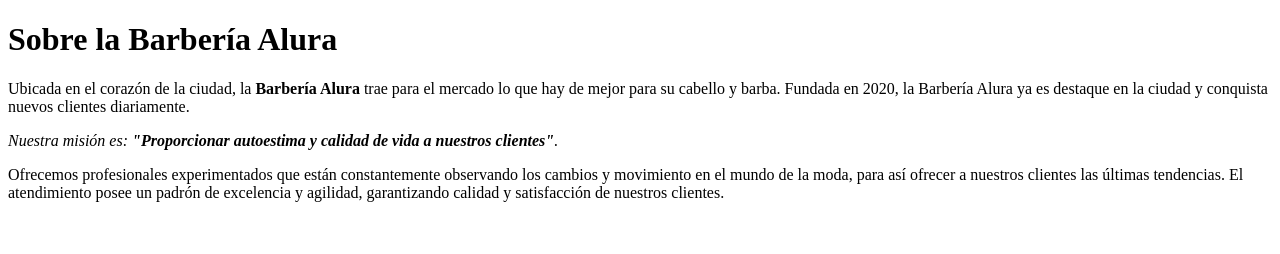
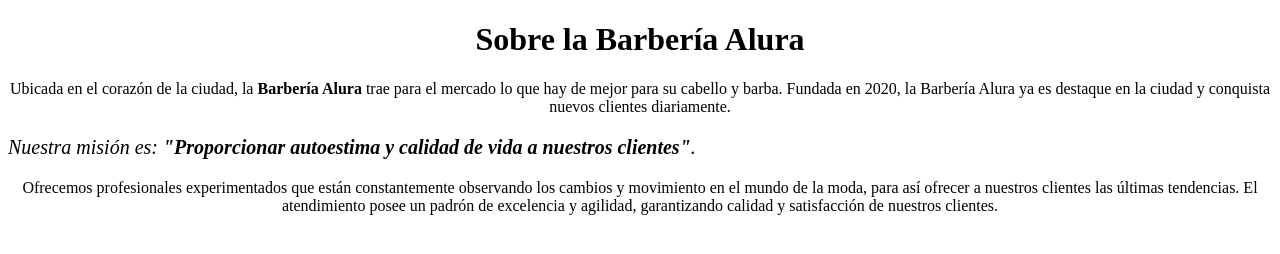
Before and after one commit to Salazar9724/Programming, a plain HTML site: page index1.html in a window 1280 px wide. Drawn offline with Linux system fonts and the light colour scheme.

Commit message:
capitulo nuevo

```diff
--- a/index1.html
+++ b/index1.html
@@ -13,14 +13,14 @@
 
     <body>
 
-        <h1>Sobre la Barbería Alura</h1>
+        <h1 style="text-align: center;">Sobre la Barbería Alura</h1>
 
-        <p>Ubicada en el corazón de la ciudad, la <strong>Barbería Alura</strong> trae para el mercado lo que hay de mejor para su cabello y barba.
+        <p style="text-align: center;">Ubicada en el corazón de la ciudad, la <strong>Barbería Alura</strong> trae para el mercado lo que hay de mejor para su cabello y barba.
         Fundada en 2020, la Barbería Alura ya es destaque en la ciudad y conquista nuevos clientes diariamente.</p>
 
-        <p><em>Nuestra misión es: <strong>"Proporcionar autoestima y calidad de vida a nuestros clientes"</strong>.</em></p>
+        <p style="font-size: 20px;"><em>Nuestra misión es: <strong>"Proporcionar autoestima y calidad de vida a nuestros clientes"</strong>.</em></p>
 
-        <p>Ofrecemos profesionales experimentados que están constantemente observando los cambios y
+        <p style="text-align: center;">Ofrecemos profesionales experimentados que están constantemente observando los cambios y
         movimiento en el mundo de la moda, para así ofrecer a nuestros clientes las últimas tendencias.
         El atendimiento posee un padrón de excelencia y agilidad, garantizando calidad y satisfacción de nuestros clientes.</p>
 
```
